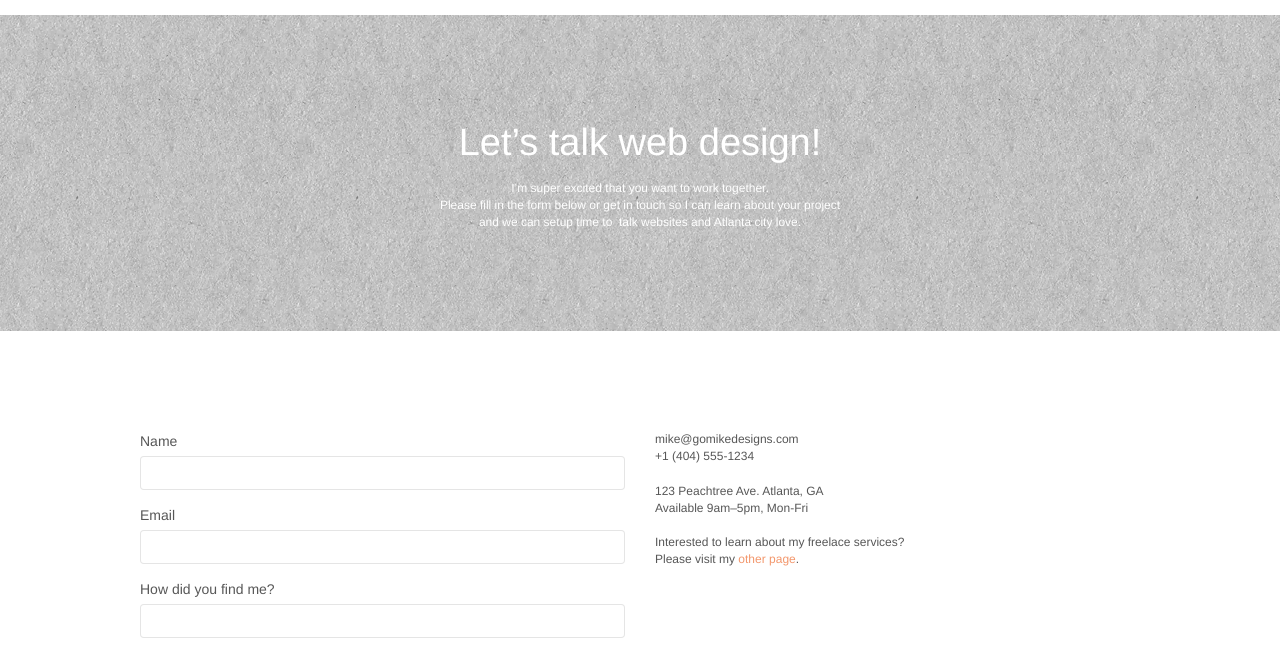
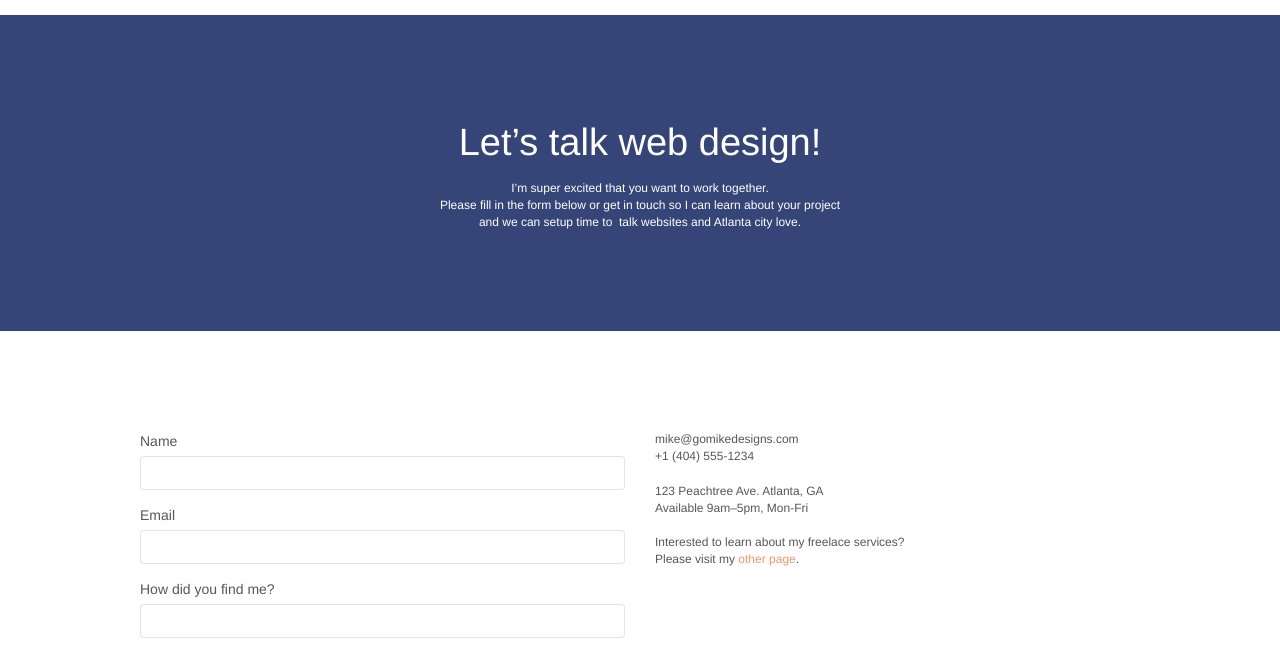
Before and after one commit to tinatu182/project4, a plain HTML site: page contact.html in a window 1280 px wide. Shown: the part 77-727 px from the top of the page. Drawn offline with Linux system fonts and the light colour scheme.

Commit message:
final change on contact page

```diff
--- a/contact.html
+++ b/contact.html
@@ -62,7 +62,7 @@
 		<!-- main-nav END -->
 
 		<!-- bloc-6 -->
-		<div class="bloc bg-dots-bg bg-repeat bgc-dark-slate-blue d-bloc bloc-bg-texture texture-paper" id="bloc-6">
+		<div class="bloc bg-repeat bgc-dark-slate-blue d-bloc bloc-bg-texture texture-paper" id="bloc-6">
 			<div class="container bloc-lg">
 				<div class="row">
 					<div class="col-sm-12">
--- a/style.css
+++ b/style.css
@@ -81,7 +81,6 @@ a:hover {
 }
 
 .bloc-bg-texture::before {
-    content: "";
     background-size: 2px 2px;
     position: absolute;
     top: 0;
```
